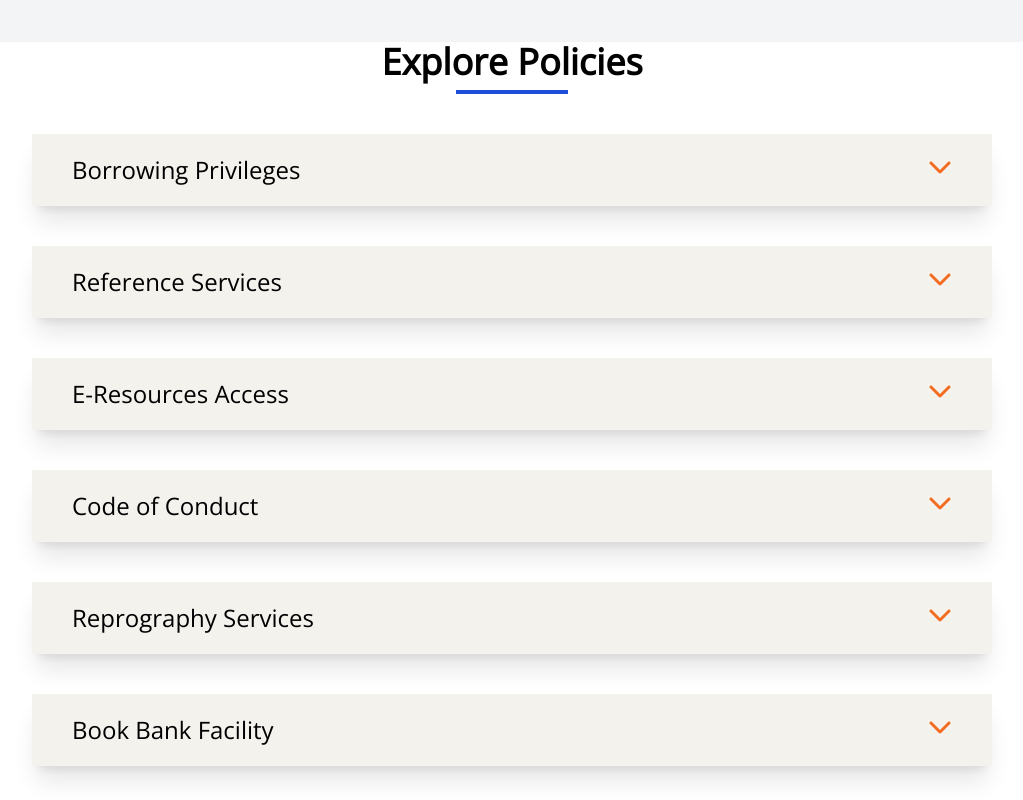
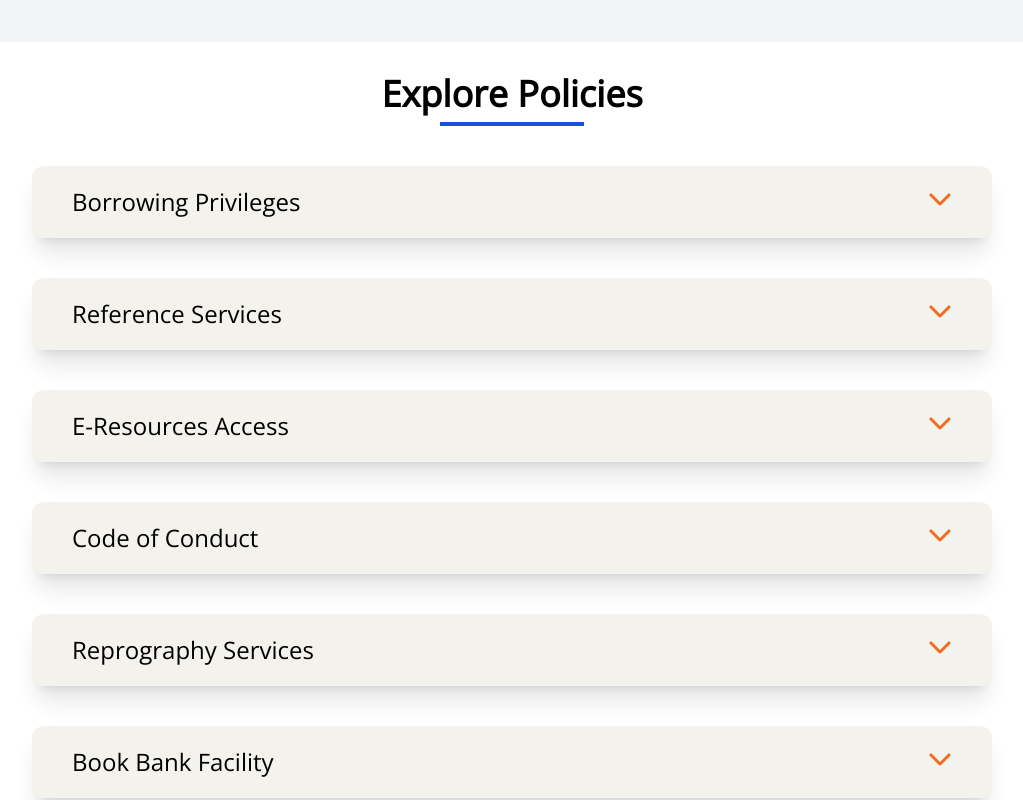
Before and after one commit to Sourish-Kanna/Libray-Website, a React (Vite) app in the folder Frontend/: page / in a window 1280 px wide. Shown: the part 2760-3560 px from the top of the page, without its empty margins (128-1151 px from the left). Built offline with nearby package versions, Linux system fonts and the light colour scheme; a web font is replaced by a local one.

Commit message:
policies done

```diff
--- a/Frontend/src/HomePage.jsx
+++ b/Frontend/src/HomePage.jsx
@@ -26,6 +26,74 @@ function generateSlides(images) {
         </div>
     ));
 }
+
+const policies = [
+    {
+        title: "Borrowing Privileges",
+        details: [
+            "Members can borrow a specified number of books for a predetermined duration.",
+            "Renewals and reservations can be made online, subject to availability."
+        ]
+    },
+    {
+        title: "Reference Services",
+        details: [
+            "Personalized assistance in locating information and resources.",
+            "Guidance on research methodologies and using library tools."
+        ]
+    },
+    {
+        title: "E-Resources Access",
+        details: [
+            "Remote access to e-journals, databases, and plagiarism detection tools.",
+            "Resources include IEEE, DELNET, and various e-books."
+        ]
+    },
+    {
+        title: "Code of Conduct",
+        details: [
+            "Users are expected to maintain a quiet environment conducive to study.",
+            "Misuse of library resources or breach of rules may result in suspension of privileges."
+        ]
+    },
+    {
+        title: "Reprography Services",
+        details: [
+            "Available for photocopying and printing documents.",
+            "Charges apply per page as per the library's pricing policy."
+        ]
+    },
+    {
+        title: "Book Bank Facility",
+        details: [
+            "Provides textbooks on loan to economically disadvantaged students.",
+            "Books must be returned at the end of the semester or academic year."
+        ]
+    },
+    {
+        title: "Interlibrary Loan (ILL)",
+        details: [
+            "Borrowing books and journals from other libraries through DELNET.",
+            "ILL requests can be made online, with delivery times varying based on availability."
+        ]
+    }
+];
+
+const PolicyItem = ({ title, details }) => (
+    <div className="relative group">
+        <div className="bg-header-color text-xl sm:text-2xl py-5 px-6 sm:px-10 flex justify-between my-5 shadow-xl rounded-xl duration-700">
+            <p>{title}</p>
+            <FontAwesomeIcon className="text-2xl text-s_orange" icon="fa-solid fa-chevron-down" />
+        </div>
+        <div className="h-0 group-hover:h-28 shadow-xl mb-5 duration-700 rounded-xl overflow-hidden">
+            <div className="opacity-0 group-hover:opacity-100 transform group-hover:translate-y-0 duration-700 transition-all text-sm sm:text-xl flex-col content-center mx-10 my-3">
+                {details.map((detail, index) => (
+                    <p key={index} className="py-2">{detail}</p>
+                ))}
+            </div>
+        </div>
+    </div>
+);
 
 const images = [image1, image2, image4, image5, image6, image7, image8, image9, image10, image11];
 const newsItems = ['news 1', 'news 2', 'news 3', 'news 4', 'news 5', 'news 6', 'news 7', 'news 8'];
@@ -162,99 +230,19 @@ export default function HomePage() {
             </div>
 
             {/* Explore Policies */}
-            <div className='mx-40'>
-                <div >
-                    <div className='flex justify-center text-4xl font-bold'>
-                    <p>Explore Policies</p>
+            <div className='mx-5 sm:mx-10 md:mx-40'>
+                <div className='pt-8'>
+                    {/* Heading */}
+                    <div className='flex justify-center text-2xl sm:text-3xl md:text-4xl font-bold'>
+                        <p>Explore Policies</p>
                     </div>
-                    <div className=" border-b-4 mx-auto w-28 mt-2 border-blue-700 mb-10"></div>
+                    <div className="border-b-4 mx-auto w-24 sm:w-28 md:w-36 mt-2 border-blue-700 mb-10"></div>
                 </div>
-                <div className='w-full '>
-                    <div className="relative group">
-                        <div className="bg-header-color text-2xl py-5 px-10 flex justify-between my-5 shadow-xl duration-700">
-                            <p>Borrowing Privileges</p>
-                            <FontAwesomeIcon className="text-2xl text-s_orange"icon="fa-solid fa-chevron-down"/>
-                        </div>
-                        <div className="h-0 group-hover:h-28  shadow-xl mb-5 duration-700 rounded-xl overflow-hidden">
-                            <div className="opacity-0 group-hover:opacity-100 transform group-hover:translate-y-0 duration-700 transition-all text-xl flex-col content-center mx-10 my-3">
-                                <p className="py-2">1) Members can borrow a specified number of books for a predetermined duration.</p>
-                                <p className="py-2">2) Renewals and reservations can be made online, subject to availability.</p>
-                            </div>
-                        </div>
-                    </div>
-                    <div className="relative group">
-                        <div className="bg-header-color text-2xl py-5 px-10 flex justify-between my-5 shadow-xl duration-700">
-                            <p>Reference Services</p>
-                            <FontAwesomeIcon className="text-2xl text-s_orange"icon="fa-solid fa-chevron-down"/>
-                        </div>
-                        <div className="h-0 group-hover:h-28  shadow-xl mb-5 duration-700 rounded-xl overflow-hidden">
-                            <div className="opacity-0 group-hover:opacity-100 transform group-hover:translate-y-0 duration-700 transition-all text-xl flex-col content-center mx-10 my-3">
-                                <p className="py-2">1) Personalized assistance in locating information and resources.</p>
-                                <p className="py-2">2) Guidance on research methodologies and using library tools.</p>
-                            </div>
-                        </div>
-
-                    </div>
-                    <div className="relative group">
-                        <div className="bg-header-color text-2xl py-5 px-10 flex justify-between my-5 shadow-xl duration-700">
-                            <p>E-Resources Access</p>
-                            <FontAwesomeIcon className="text-2xl text-s_orange"icon="fa-solid fa-chevron-down"/>
-                        </div>
-                        <div className="h-0 group-hover:h-28  shadow-xl mb-5 duration-700 rounded-xl overflow-hidden">
-                            <div className="opacity-0 group-hover:opacity-100 transform group-hover:translate-y-0 duration-700 transition-all text-xl flex-col content-center mx-10 my-3">
-                                <p className="py-2">1) Remote access to e-journals, databases, and plagiarism detection tools.</p>
-                                <p className="py-2">2) Resources include IEEE, DELNET, and various e-books.</p>
-                            </div>
-                        </div>
-                    </div>
-                    <div className="relative group">
-                        <div className="bg-header-color text-2xl py-5 px-10 flex justify-between my-5 shadow-xl duration-700">
-                            <p>Code of Conduct</p>
-                            <FontAwesomeIcon className="text-2xl text-s_orange"icon="fa-solid fa-chevron-down"/>
-                        </div>
-                        <div className="h-0 group-hover:h-28  shadow-xl mb-5 duration-700 rounded-xl overflow-hidden">
-                            <div className="opacity-0 group-hover:opacity-100 transform group-hover:translate-y-0 duration-700 transition-all text-xl flex-col content-center mx-10 my-3">
-                                <p className="py-2">1)Users are expected to maintain a quiet environment conducive to study.</p>
-                                <p className="py-2">2) Misuse of library resources or breach of rules may result in suspension of privileges.</p>
-                            </div>
-                        </div>
-                    </div>
-                    <div className="relative group">
-                        <div className="bg-header-color text-2xl py-5 px-10 flex justify-between my-5 shadow-xl duration-700">
-                            <p>Reprography Services</p>
-                            <FontAwesomeIcon className="text-2xl text-s_orange"icon="fa-solid fa-chevron-down"/>
-                        </div>
-                        <div className="h-0 group-hover:h-28  shadow-xl mb-5 duration-700 rounded-xl overflow-hidden">
-                            <div className="opacity-0 group-hover:opacity-100 transform group-hover:translate-y-0 duration-700 transition-all text-xl flex-col content-center mx-10 my-3">
-                                <p className="py-2">1) Available for photocopying and printing documents.</p>
-                                <p className="py-2">2) Charges apply per page as per the library's pricing policy.</p>
-                            </div>
-                        </div>
-                    </div>
-                    <div className="relative group">
-                        <div className="bg-header-color text-2xl py-5 px-10 flex justify-between my-5 shadow-xl duration-700">
-                            <p>Book Bank Facility</p>
-                            <FontAwesomeIcon className="text-2xl text-s_orange"icon="fa-solid fa-chevron-down"/>
-                        </div>
-                        <div className="h-0 group-hover:h-28  shadow-xl mb-5 duration-700 rounded-xl overflow-hidden">
-                            <div className="opacity-0 group-hover:opacity-100 transform group-hover:translate-y-0 duration-700 transition-all text-xl flex-col content-center mx-10 my-3">
-                                <p className="py-2">1) Provides textbooks on loan to economically disadvantaged students.</p>
-                                <p className="py-2">2) Books must be returned at the end of the semester or academic year.</p>
-                            </div>
-                        </div>
-                    </div>
-                    <div className="relative group">
-                        <div className="bg-header-color text-2xl py-5 px-10 flex justify-between my-5 shadow-xl duration-700">
-                            <p> Interlibrary Loan (ILL)</p>
-                            <FontAwesomeIcon className="text-2xl text-s_orange"icon="fa-solid fa-chevron-down"/>
-                        </div>
-                        <div className="h-0 group-hover:h-28  shadow-xl mb-5 duration-700 rounded-xl overflow-hidden">
-                            <div className="opacity-0 group-hover:opacity-100 transform group-hover:translate-y-0 duration-700 transition-all text-xl flex-col content-center mx-10 my-3">
-                                <p className="py-2">1) Borrowing books and journals from other libraries through DELNET.</p>
-                                <p className="py-2">2) ILL requests can be made online, with delivery times varying based on availability.</p>
-                            </div>
-                        </div>
-                    </div>
+                <div className='w-full'>
+                    {/* Loop through policies */}
+                    {policies.map((policy, index) => (
+                        <PolicyItem key={index} title={policy.title} details={policy.details} />
+                    ))}
                 </div>
             </div>
 
```
